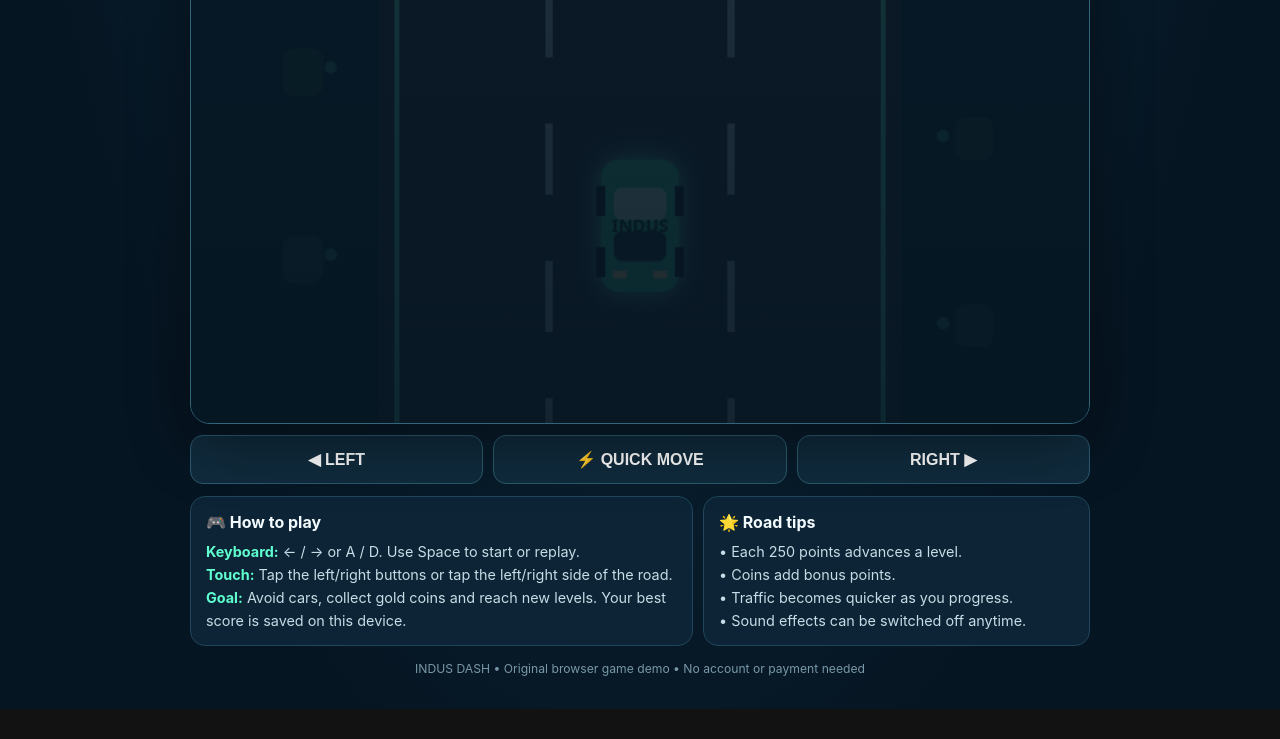
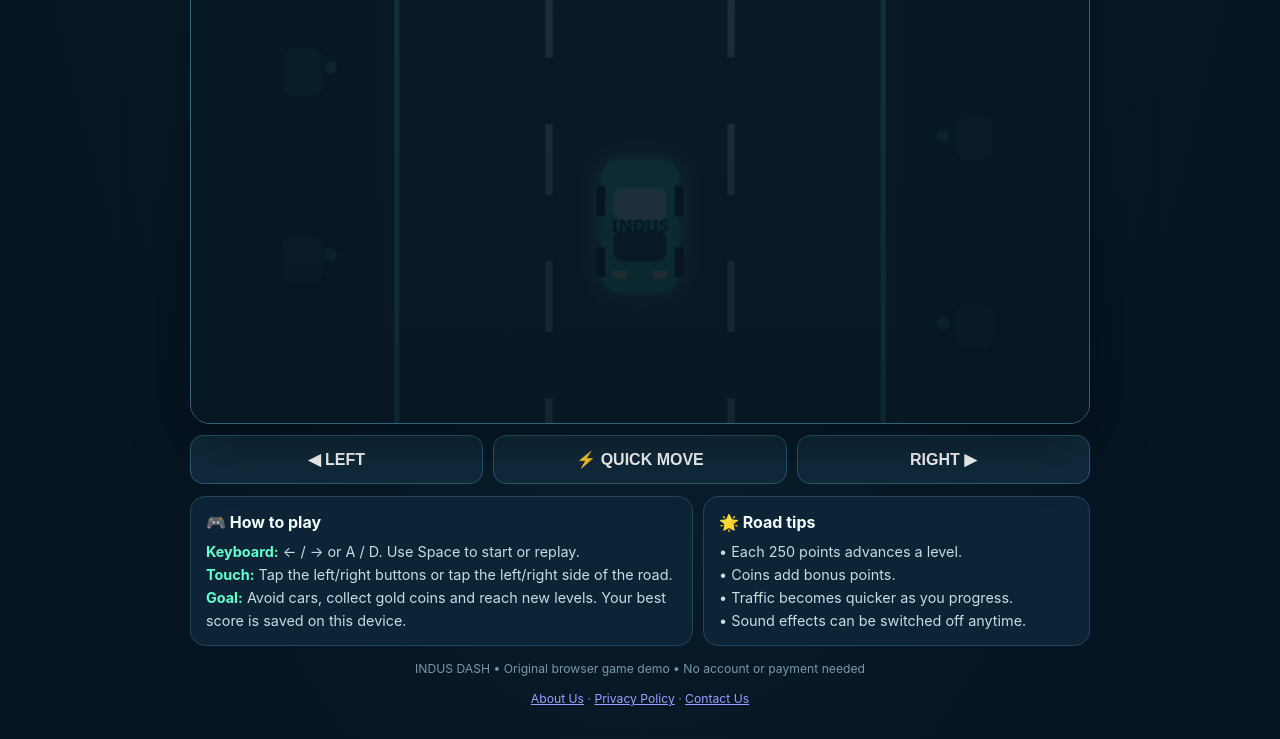
Before and after one commit to farmankorejo81/indus-dash, a plain HTML site: page index.html in a window 1280 px wide. Shown: the part 955-1694 px from the top of the page. Before the commit the page ends 1664 px from the top, so only its background shows below. Drawn offline with Linux system fonts and the light colour scheme.

Commit message:
Link policy and information pages from game

```diff
--- a/index.html
+++ b/index.html
@@ -30,7 +30,7 @@
 <div class="info"><h3>🎮 How to play</h3><b>Keyboard:</b> ← / → or A / D. Use Space to start or replay.<br><b>Touch:</b> Tap the left/right buttons or tap the left/right side of the road.<br><b>Goal:</b> Avoid cars, collect gold coins and reach new levels. Your best score is saved on this device.</div>
 <div class="info"><h3>🌟 Road tips</h3>• Each 250 points advances a level.<br>• Coins add bonus points.<br>• Traffic becomes quicker as you progress.<br>• Sound effects can be switched off anytime.</div>
 </section>
-<p class="footer">INDUS DASH • Original browser game demo • No account or payment needed</p>
+<p class="footer">INDUS DASH • Original browser game demo • No account or payment needed</p><nav class="footer" aria-label="Site links"><a href="about.html">About Us</a> · <a href="privacy.html">Privacy Policy</a> · <a href="contact.html">Contact Us</a></nav>
 </main>
 <script>
 (()=>{'use strict';
```
